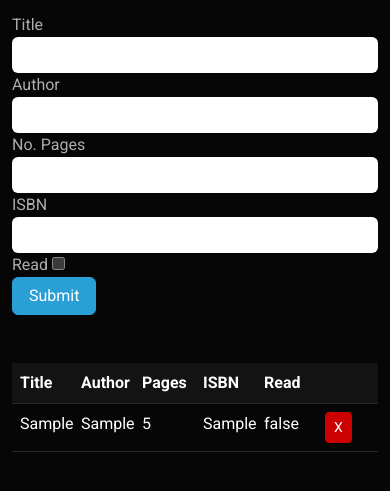
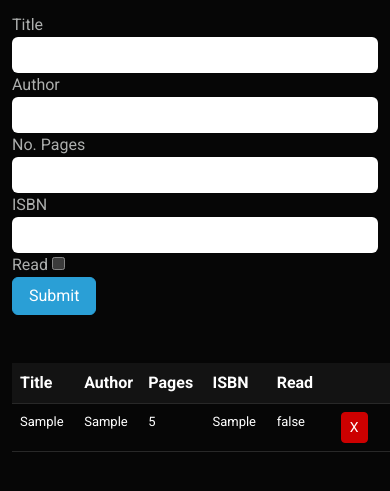
Before and after one commit to azizqu/library, a plain HTML site: page index.html in a window 390 px wide. Both pictures are taken after typing "Sample", "Sample", "5", "Sample" into the empty fields and a click on the button "Submit". Shown: the part 173-664 px from the top of the page. Drawn offline with nearby package versions, Linux system fonts and the light colour scheme.

Commit message:
disable user-scaling on mobile view

```diff
--- a/css/style.css
+++ b/css/style.css
@@ -1,17 +1,18 @@
-/*.table{*/
-/*   table-layout: fixed;*/
-/*}*/
+.table{
+   width: 385px;
+}
 
 .table td{
     white-space: normal;
     /*word-wrap: break-word;*/
     max-width: 10em;
     overflow: scroll;
+    font-size: small;
 }
 
-.table > thead{
-    width: max-content;
-}
+/*.table > thead{*/
+/*    width: max-content;*/
+/*}*/
 
 table{
     table-layout: fixed;
--- a/index.html
+++ b/index.html
@@ -3,7 +3,7 @@
 <head>
     <meta charset="UTF-8">
     <meta http-equiv="X-UA-Compatible" content="IE=edge">
-    <meta name="viewport" content="width=device-width, initial-scale=1.0">
+    <meta name="viewport" content="width=device-width, initial-scale=1.0 maximum-scale=1, user-scalable=0">
     <link
             rel="stylesheet"
             href="https://cdnjs.cloudflare.com/ajax/libs/font-awesome/5.15.4/css/all.min.css"
```
